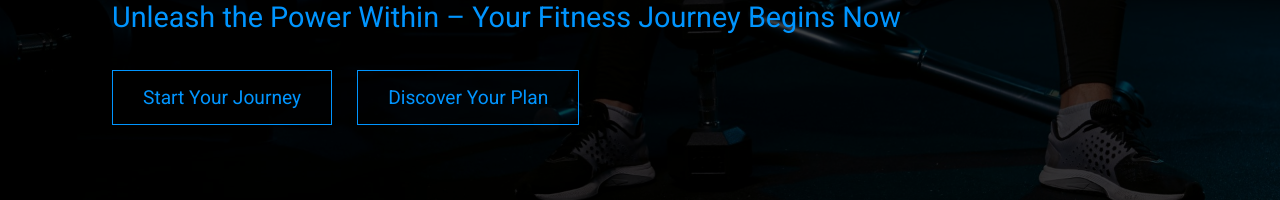
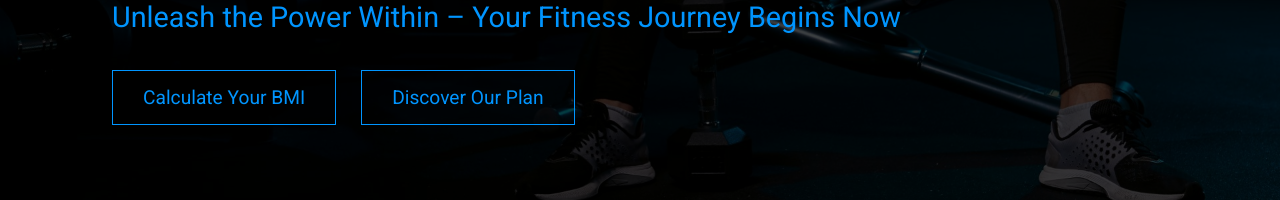
Before and after one commit to ChaitanyaSingh9742/GYM, a React (Vite) app in the folder Frontend/: page / in a window 1280 px wide. Shown: the part 586-786 px from the top of the page. Built offline with nearby package versions, Linux system fonts and the light colour scheme.

Commit message:
Ninth-commit

```diff
--- a/Frontend/src/App.jsx
+++ b/Frontend/src/App.jsx
@@ -1,7 +1,7 @@
 import React from "react";
 import { ToastContainer, toast } from "react-toastify";
 import "react-toastify/dist/ReactToastify.css";
-import { BrowserRouter as Router } from "react-router-dom";
+import { BrowserRouter as Router, Routes, Route } from "react-router-dom";
 import "./App.css";
 import Navbar from "./components/Navbar";
 import Hero from "./components/Hero";
@@ -19,9 +19,11 @@ const App = () => {
       <Hero />
       <WorkoutSessions />
       <Gallery />
-      <Pricing />
+      <Routes>
+        <Route path="/pricing" element={<Pricing />} />
+        <Route path="/bmi-calculator" element={<BMICalculator />} />
+      </Routes>
       <Contact />
-      <BMICalculator />
       <Footer />
       <ToastContainer theme="dark" position="top-center" />
     </Router>
--- a/Frontend/src/components/Hero.jsx
+++ b/Frontend/src/components/Hero.jsx
@@ -1,6 +1,17 @@
 import React from "react";
+import { useNavigate } from "react-router-dom";
 
 const Hero = () => {
+  const navigate = useNavigate();
+
+  const handleBMICalculatorClick = () => {
+    navigate("/bmi-calculator");
+  };
+
+  const handlePricingClick = () => {
+    navigate("/pricing");
+  };
+
   return (
     <section className="hero">
       <div className="content">
@@ -14,8 +25,8 @@ const Hero = () => {
           <p>Unleash the Power Within – Your Fitness Journey Begins Now</p>
         </div>
         <div className="buttons">
-          <button>Start Your Journey</button>
-          <button>Discover Your Plan</button>
+          <button onClick={handleBMICalculatorClick}>Calculate Your BMI</button>
+          <button onClick={handlePricingClick}>Discover Our Plan</button>
         </div>
       </div>
     </section>
```
